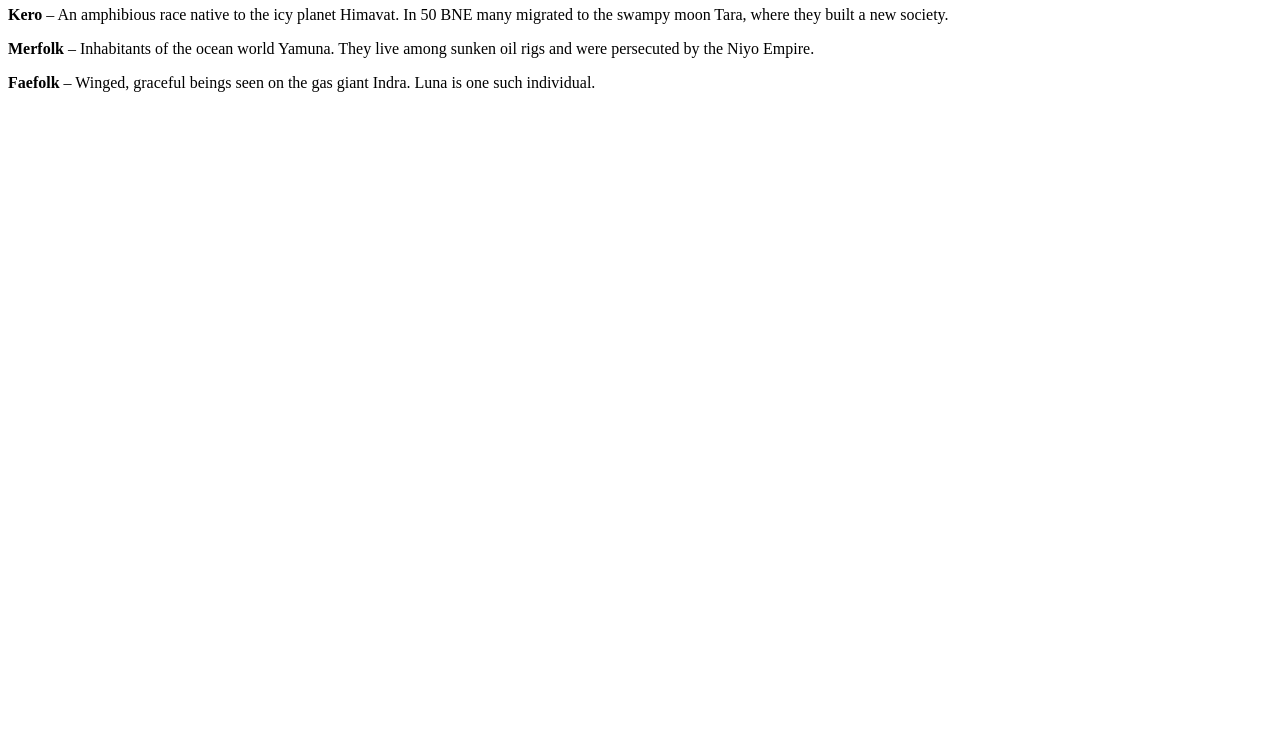
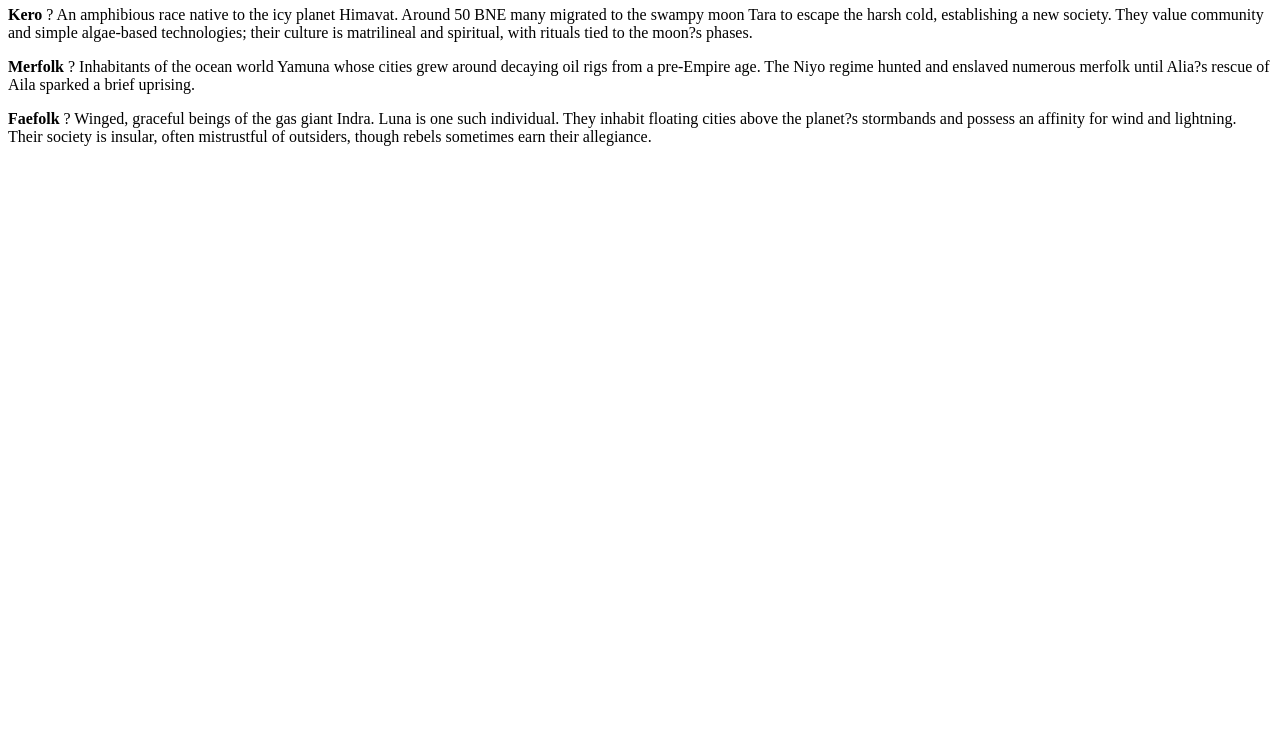
Before and after one commit to StarcrestEri/website, a plain HTML site: page species.html in a window 1280 px wide. Shown: the part 60-800 px from the top of the page. Drawn offline with Linux system fonts and the light colour scheme.

Commit message:
Fix species page duplicates and consolidate entries

```diff
--- a/species.html
+++ b/species.html
@@ -3,8 +3,8 @@
 <HEAD><TITLE>Other Species</TITLE></HEAD>
 <BODY>
 <H1>Other Species</H1>
-<P><STRONG>Kero</STRONG> – An amphibious race native to the icy planet Himavat. In 50 BNE many migrated to the swampy moon Tara, where they built a new society.</P>
-<P><STRONG>Merfolk</STRONG> – Inhabitants of the ocean world Yamuna. They live among sunken oil rigs and were persecuted by the Niyo Empire.</P>
-<P><STRONG>Faefolk</STRONG> – Winged, graceful beings seen on the gas giant Indra. Luna is one such individual.</P>
+<P><STRONG>Kero</STRONG> ? An amphibious race native to the icy planet Himavat. Around 50 BNE many migrated to the swampy moon Tara to escape the harsh cold, establishing a new society. They value community and simple algae-based technologies; their culture is matrilineal and spiritual, with rituals tied to the moon?s phases.</P>
+<P><STRONG>Merfolk</STRONG> ? Inhabitants of the ocean world Yamuna whose cities grew around decaying oil rigs from a pre-Empire age. The Niyo regime hunted and enslaved numerous merfolk until Alia?s rescue of Aila sparked a brief uprising.</P>
+<P><STRONG>Faefolk</STRONG> ? Winged, graceful beings of the gas giant Indra. Luna is one such individual. They inhabit floating cities above the planet?s stormbands and possess an affinity for wind and lightning. Their society is insular, often mistrustful of outsiders, though rebels sometimes earn their allegiance.</P>
 </BODY>
 </HTML>
```
